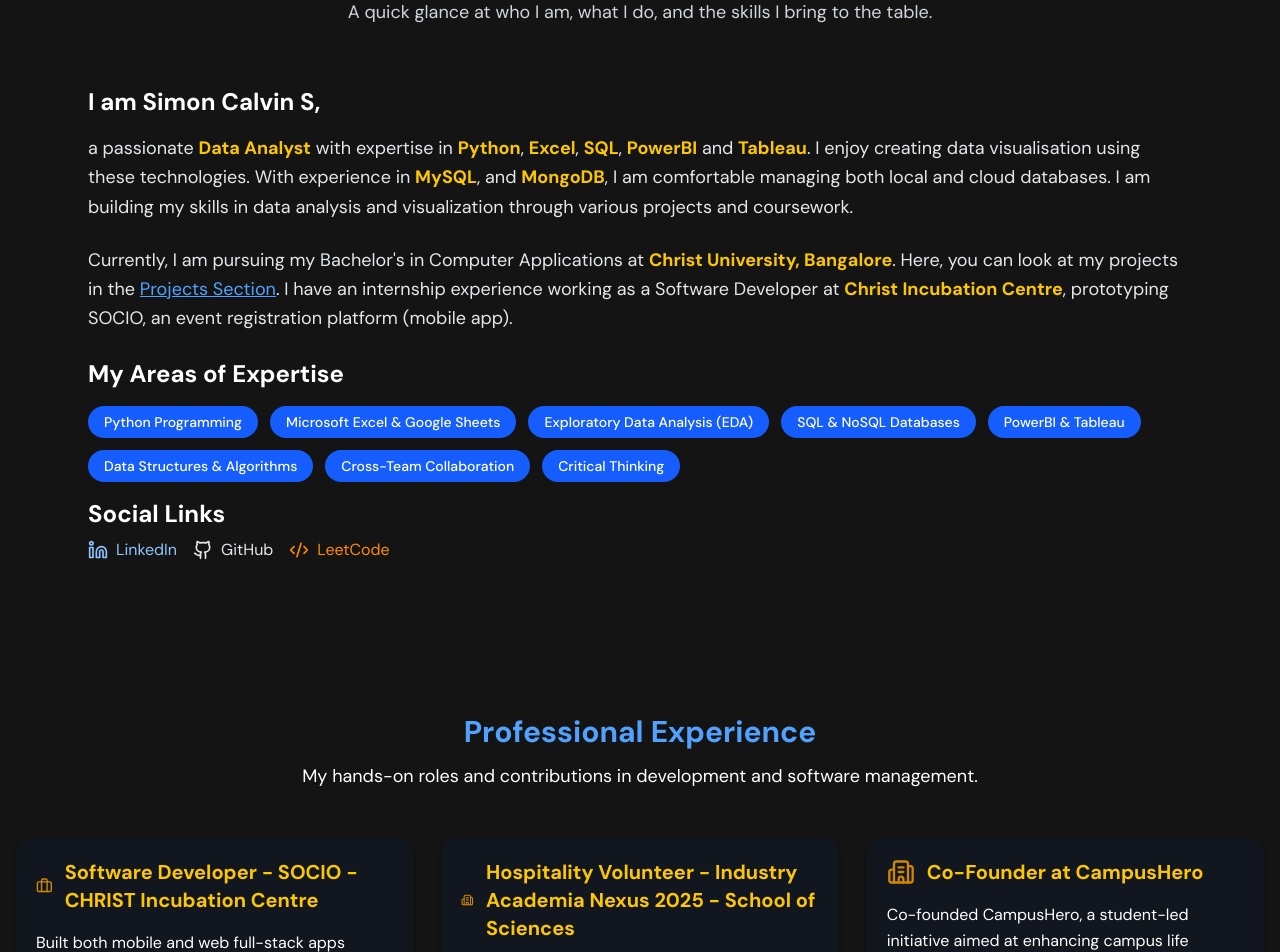
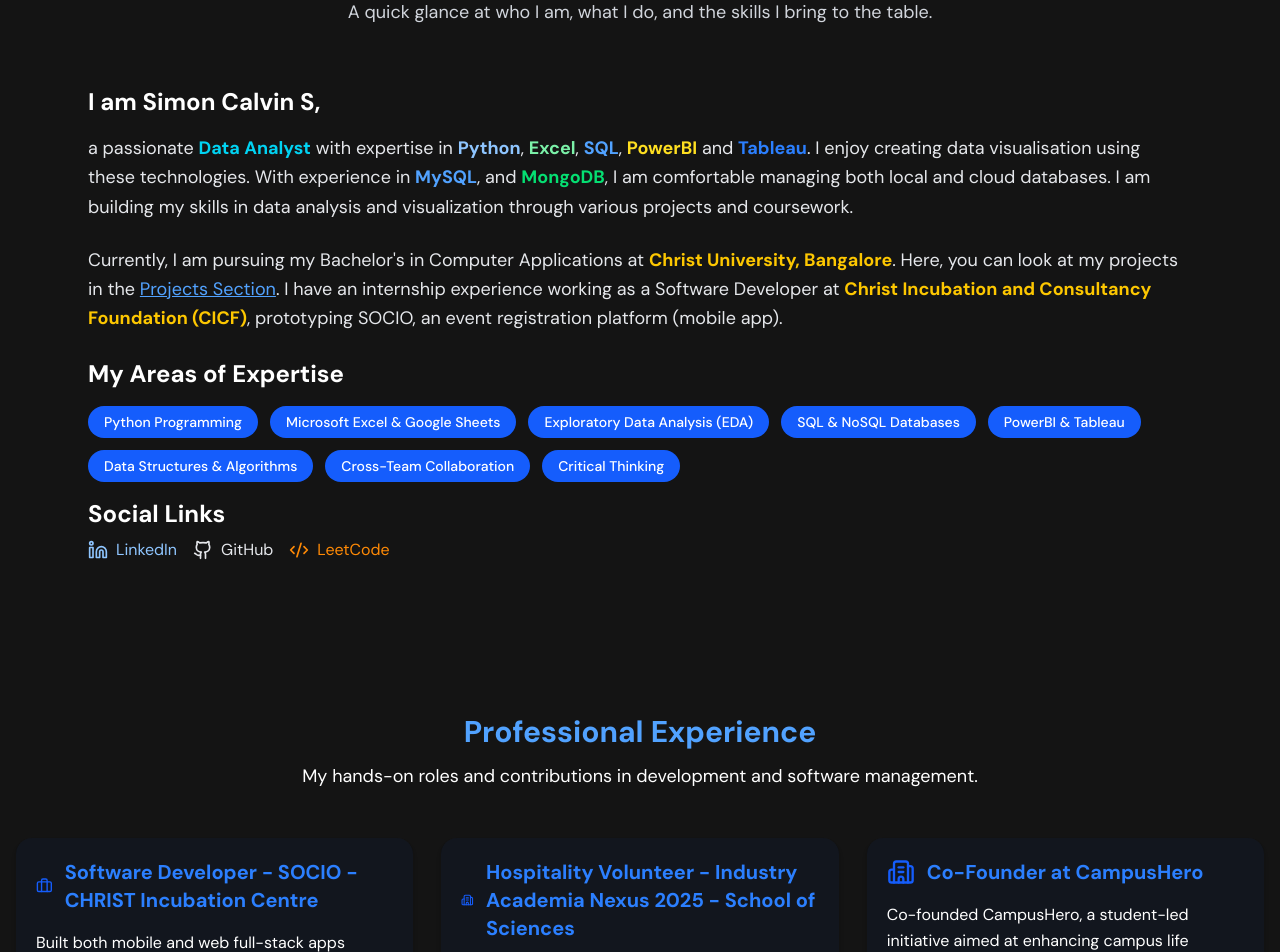
Before and after one commit to SimonCalvinS1/my-portfolio, a React (Vite) app: page / in a window 1280 px wide. Shown: the part 220-1172 px from the top of the page. Built offline with nearby package versions, Linux system fonts and the light colour scheme.

Commit message:
Add colours

```diff
--- a/src/components/AboutMe.jsx
+++ b/src/components/AboutMe.jsx
@@ -25,16 +25,16 @@
 
         <p className="text-gray-200 text-base sm:text-lg leading-relaxed mb-6">
           a passionate{" "}
-          <span className="font-semibold text-yellow-400">Data Analyst</span>{" "}
-          with expertise in <span className="text-yellow-400 font-semibold">Python</span>, {" "}
-          <span className="text-yellow-400 font-semibold">Excel</span>, {" "}
-          <span className="text-yellow-400 font-semibold">SQL</span>, {" "}
-          <span className="text-yellow-400 font-semibold">PowerBI</span> {" "}
-          and <span className="text-yellow-400 font-semibold">Tableau</span>.
+          <span className="font-semibold text-cyan-400">Data Analyst</span>{" "}
+          with expertise in <span className="text-blue-300 font-semibold">Python</span>, {" "}
+          <span className="text-green-300 font-semibold">Excel</span>, {" "}
+          <span className="text-blue-400 font-semibold">SQL</span>, {" "}
+          <span className="text-yellow-300 font-semibold">PowerBI</span> {" "}
+          and <span className="text-blue-500 font-semibold">Tableau</span>.
           I enjoy creating data visualisation using these technologies.
           With experience in{" "}
-          <span className="text-yellow-400 font-semibold">MySQL</span>, and {" "}
-          <span className="text-yellow-400 font-semibold">MongoDB</span>,{" "}
+          <span className="text-blue-400 font-semibold">MySQL</span>, and {" "}
+          <span className="text-green-400 font-semibold">MongoDB</span>,{" "}
           I am comfortable managing both local and cloud databases.
           I am building my skills in data analysis and visualization through various projects and coursework.
         </p>
@@ -43,7 +43,7 @@
           <span className="font-semibold text-yellow-400">Christ University, Bangalore</span>.
           Here, you can look at my projects in the <a href="#projects" className="text-blue-400 underline">Projects Section</a>.
           I have an internship experience working as a Software Developer at{" "}
-          <span className="font-semibold text-yellow-400">Christ Incubation Centre</span>,
+          <span className="font-semibold text-yellow-400">Christ Incubation and Consultancy Foundation (CICF)</span>,
           prototyping SOCIO, an event registration platform (mobile app).
         </p>
 
--- a/src/components/Achievements.jsx
+++ b/src/components/Achievements.jsx
@@ -92,7 +92,7 @@
             >
               <div className="p-8">
                 <div className="flex items-center gap-3 mb-4">
-                  <h3 className="text-xl font-semibold text-yellow-400 leading-snug">
+                  <h3 className="text-xl font-semibold text-blue-500 leading-snug">
                     {ach.title}
                   </h3>
                 </div>
--- a/src/components/Certifications.jsx
+++ b/src/components/Certifications.jsx
@@ -53,10 +53,10 @@
               key={index}
               className="bg-gray-900/50 rounded-2xl p-6"
             >
-              <h2 className="text-xl font-semibold text-yellow-400 mb-4">
+              <h2 className="text-xl font-semibold text-blue-400 mb-4">
                 {cer.title}
               </h2>
-              <h3 className="text-gray-300 text-right text-orange-300 font-medium mb-1">
+              <h3 className="text-gray-300 text-right text-yellow-300 font-medium mb-1">
                 - {cer.institution}
               </h3>
             </div>
--- a/src/components/Education.jsx
+++ b/src/components/Education.jsx
@@ -45,7 +45,7 @@
               key={index}
               className="bg-gray-900/50 rounded-2xl shadow-m p-6"
             >
-              <h2 className="text-xl font-semibold text-yellow-400 mb-1">
+              <h2 className="text-xl font-semibold text-blue-500 mb-1">
                 {edu.title}
               </h2>
               <h3 className="text-gray-200 font-medium mb-1">
--- a/src/components/Experience.jsx
+++ b/src/components/Experience.jsx
@@ -46,11 +46,11 @@
               <div className="p-5">
                 <div className="flex items-center gap-3 mb-4">
                   {index === 0 ? (
-                    <Briefcase className="text-yellow-600 w-7 h-7" />
+                    <Briefcase className="text-blue-600 w-7 h-7" />
                   ) : (
-                    <Building2 className="text-yellow-600 w-7 h-7" />
+                    <Building2 className="text-blue-600 w-7 h-7" />
                   )}
-                  <h3 className="text-xl font-semibold text-yellow-400">
+                  <h3 className="text-xl font-semibold text-blue-500">
                     {exp.title}
                   </h3>
                 </div>
--- a/src/components/Projects.jsx
+++ b/src/components/Projects.jsx
@@ -49,7 +49,7 @@
           {projects.map((project) => (
             <div key={project.id} className="bg-gray-900/50 rounded-xl shadow-lg overflow-hidden hover:shadow-xl transition-shadow duration-300 flex flex-col">
               <div className="p-6 flex flex-col flex-grow">
-                <h3 className="text-xl text-yellow-400 font-bold">{project.title}</h3>
+                <h3 className="text-xl text-blue-500 font-bold">{project.title}</h3>
                 <div className="flex flex-wrap gap-2 mb-2 mt-1">
                   {project.tech.map((tech, index) => (
                     <span
```
